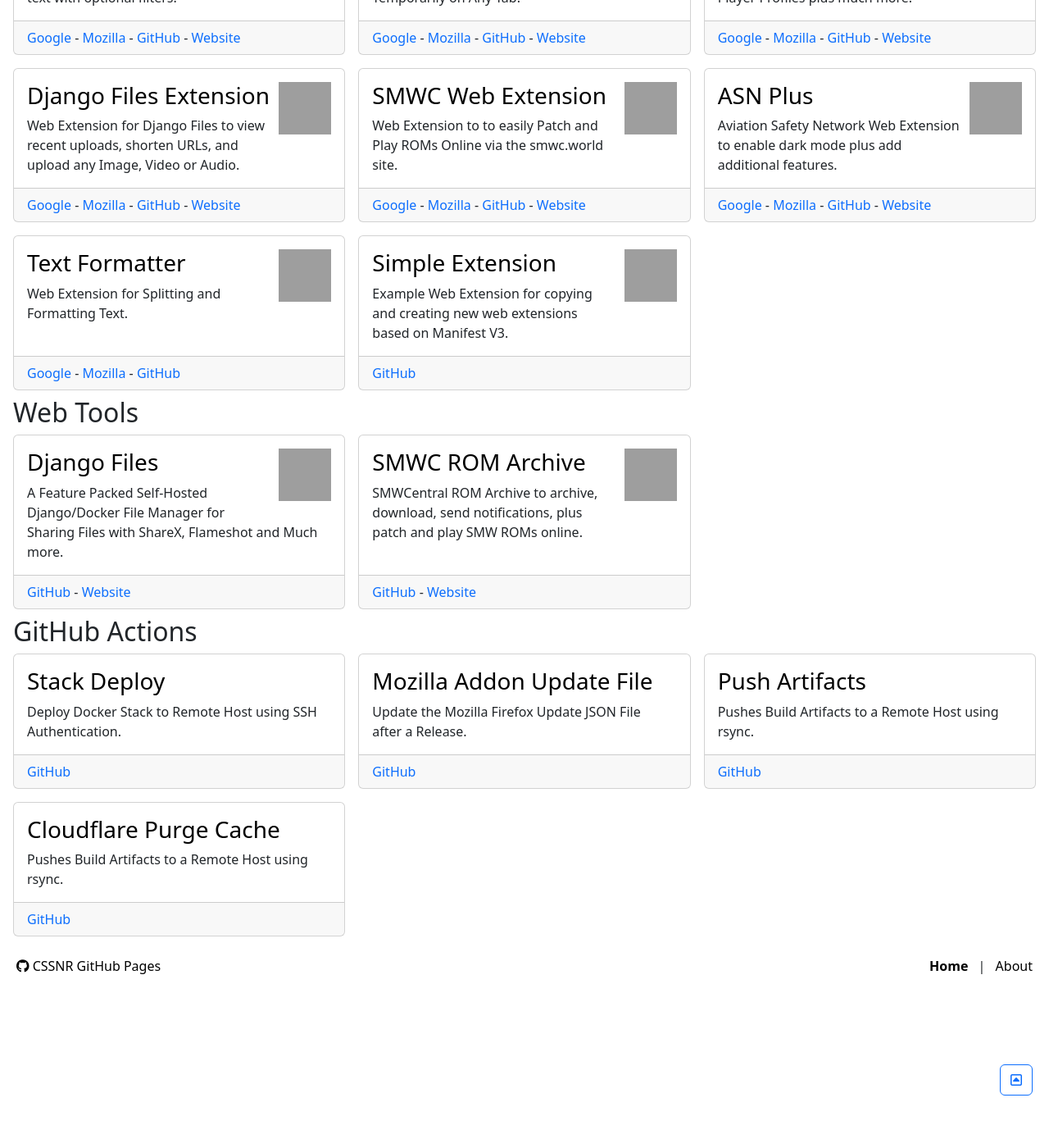
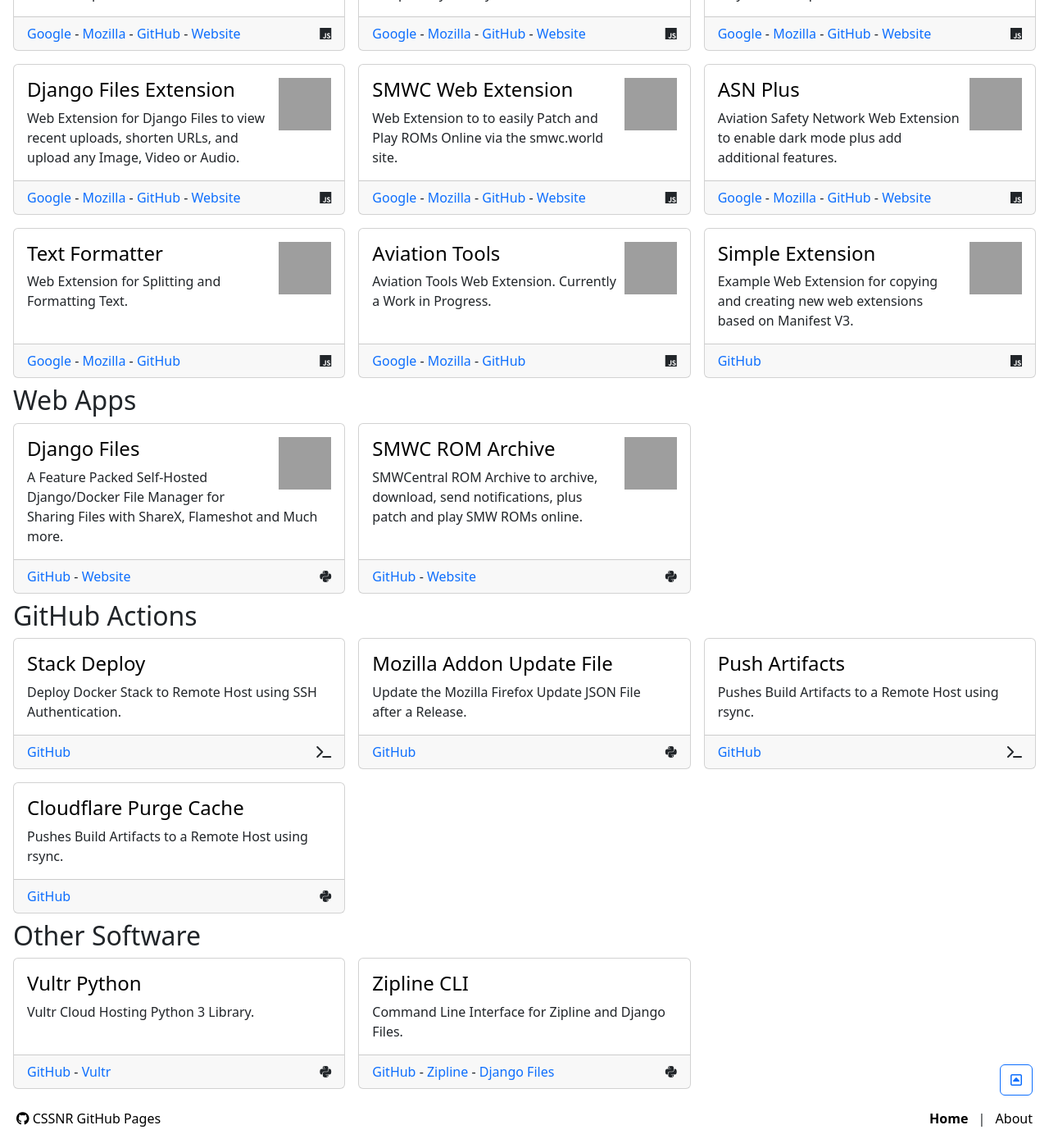
Before and after one commit to cssnr/cssnr.github.io, a Jekyll site: the page built from index.html, in a window 1280 px wide and 1400 px high, scrolled down 384 px. Shown: the whole window at 82% size. Built offline with Jekyll 4.4.1, drawn with Linux system fonts in a browser that asks for light colours; before the commit the page ends 1598 px from its top, so only the background shows below that; some of the changed text lies outside the part shown; grey boxes are pictures that could not be loaded.

Commit message:
Add Other

```diff
--- a/index.html
+++ b/index.html
@@ -7,25 +7,29 @@
 
 <h1><i class="fa-brands fa-github"></i> {{ site.site_name }}</h1>
 
+<p class="lead">
+    GitHub Pages for <a href="https://github.com/cssnr/" target="_blank" rel="noopener">CSSNR GitHub</a> projects.
+</p>
+
 <p class="">
-    Jump To:
+    Jump:
     <a class="text-decoration-none" href="#web-extensions">Web Extensions</a> |
     <a class="text-decoration-none" href="#web-apps">Web Apps</a> |
-    <a class="text-decoration-none" href="#github-actions">GitHub Actions</a>
-</p>
-
-<p class="lead">
-    GitHub Pages for <a href="https://github.com/cssnr/" target="_blank" rel="noopener">CSSNR GitHub</a> projects.
+    <a class="text-decoration-none" href="#github-actions">GitHub Actions</a> |
+    <a class="text-decoration-none" href="#other-software">Other Software</a>
 </p>
 
 <h2 id="web-extensions">Web Extensions</h2>
 <div class="row row-cols-1 row-cols-md-2 row-cols-xl-3 g-3" id="ext-container"></div>
 
-<h2 id="web-apps" class="mt-2">Web Tools</h2>
+<h2 id="web-apps" class="mt-2">Web Apps</h2>
 <div class="row row-cols-1 row-cols-md-2 row-cols-xl-3 g-3" id="apps-container"></div>
 
 <h2 id="github-actions" class="mt-2">GitHub Actions</h2>
 <div class="row row-cols-1 row-cols-md-2 row-cols-xl-3 g-3" id="actions-container"></div>
+
+<h2 id="other-software" class="mt-2">Other Software</h2>
+<div class="row row-cols-1 row-cols-md-2 row-cols-xl-3 g-3" id="other-container"></div>
 
 <div class="d-none clone">
     <div class="col info-card">
@@ -34,14 +38,17 @@
                 <div class="float-end ps-2 pb-2">
                     <a class="url-link" href="" target="_blank" rel="noopener"><img src="" class="" alt="" height="64" width="64"></a>
                 </div>
-        <h3 class="card-title">
+                <h4 class="card-title">
                     <a class="link-body-emphasis text-decoration-none url-link" href="" target="_blank" rel="noopener">Title</a>
-        </h3>
+                </h4>
                 <p class="card-text pe-2"></p>
             </div>
             <div class="card-footer"></div>
-</div> <!-- card -->
-</div> <!-- col -->
+        </div>
+    </div>
+    <i class="fa-brands fa-js" title="JavaScript"></i>
+    <i class="fa-brands fa-python" title="Python"></i>
+    <i class="fa-solid fa-terminal" title="Shell Script"></i>
 </div> <!-- d-none clone -->
 
 <script type="text/javascript" src="/js/index.js"></script>
--- a/js/index.js
+++ b/js/index.js
@@ -6,6 +6,13 @@
 const extContainer = document.getElementById('ext-container')
 const appsContainer = document.getElementById('apps-container')
 const actionsContainer = document.getElementById('actions-container')
+const otherContainer = document.getElementById('other-container')
+
+const faIcons = {
+    faPython: document.querySelector('.clone .fa-python'),
+    faJs: document.querySelector('.clone .fa-js'),
+    faShell: document.querySelector('.clone .fa-terminal'),
+}
 
 const webExtensions = [
     {
@@ -20,6 +27,7 @@
             GitHub: 'https://github.com/cssnr/link-extractor',
             Website: 'https://link-extractor.cssnr.com/',
         },
+        fa: 'faJs',
     },
     {
         name: 'Open Links in New Tab',
@@ -33,6 +41,7 @@
             GitHub: 'https://github.com/cssnr/open-links-in-new-tab',
             Website: 'https://open-links-in-new-tab.cssnr.com/',
         },
+        fa: 'faJs',
     },
     {
         name: 'PlayDrift Extension',
@@ -46,6 +55,7 @@
             GitHub: 'https://github.com/cssnr/playdrift-extension',
             Website: 'https://playdrift-extension.cssnr.com/',
         },
+        fa: 'faJs',
     },
     {
         name: 'Django Files Extension',
@@ -59,6 +69,7 @@
             GitHub: 'https://github.com/django-files/web-extension',
             Website: 'https://django-files.github.io/',
         },
+        fa: 'faJs',
     },
     {
         name: 'SMWC Web Extension',
@@ -72,6 +83,7 @@
             GitHub: 'https://github.com/cssnr/smwc-web-extension',
             Website: 'https://smwc.world/',
         },
+        fa: 'faJs',
     },
     {
         name: 'ASN Plus',
@@ -85,6 +97,7 @@
             GitHub: 'https://github.com/cssnr/asn-plus',
             Website: 'https://asn-plus.cssnr.com/',
         },
+        fa: 'faJs',
     },
     {
         name: 'Text Formatter',
@@ -96,16 +109,31 @@
             Mozilla: 'https://github.com/cssnr/text-formatter/releases/latest',
             GitHub: 'https://github.com/cssnr/text-formatter',
         },
+        fa: 'faJs',
+    },
+    {
+        name: 'Aviation Tools',
+        url: 'https://github.com/cssnr/aviation-tools',
+        icon: 'https://raw.githubusercontent.com/cssnr/aviation-tools/master/src/images/logo128.png',
+        description:
+            'Aviation Tools Web Extension. Currently a Work in Progress.',
+        links: {
+            Google: 'https://chromewebstore.google.com/detail/aviation-tools/cjjhackeogffajjndfhemgniokonimin',
+            Mozilla: 'https://github.com/cssnr/aviation-tools/releases/latest',
+            GitHub: 'https://github.com/cssnr/aviation-tools',
+        },
+        fa: 'faJs',
     },
     {
         name: 'Simple Extension',
-        url: 'https://github.com/smashedr/simple-extension/',
+        url: 'https://github.com/smashedr/simple-extension',
         icon: 'https://raw.githubusercontent.com/smashedr/simple-extension/master/src/images/logo128.png',
         description:
             'Example Web Extension for copying and creating new web extensions based on Manifest V3.',
         links: {
-            GitHub: 'https://github.com/smashedr/simple-extension/',
+            GitHub: 'https://github.com/smashedr/simple-extension',
         },
+        fa: 'faJs',
     },
 ]
 
@@ -120,6 +148,7 @@
             GitHub: 'https://github.com/django-files/django-files',
             Website: 'https://smwc.world/',
         },
+        fa: 'faPython',
     },
     {
         name: 'SMWC ROM Archive',
@@ -131,6 +160,7 @@
             GitHub: 'https://github.com/cssnr/smwc-web',
             Website: 'https://smwc.world/',
         },
+        fa: 'faPython',
     },
 ]
 
@@ -143,6 +173,7 @@
         links: {
             GitHub: 'https://github.com/cssnr/stack-deploy-action',
         },
+        fa: 'faShell',
     },
     {
         name: 'Mozilla Addon Update File',
@@ -152,6 +183,7 @@
         links: {
             GitHub: 'https://github.com/cssnr/mozilla-addon-update-action',
         },
+        fa: 'faPython',
     },
     {
         name: 'Push Artifacts',
@@ -160,6 +192,7 @@
         links: {
             GitHub: 'https://github.com/cssnr/push-artifacts-action',
         },
+        fa: 'faShell',
     },
     {
         name: 'Cloudflare Purge Cache',
@@ -168,6 +201,30 @@
         links: {
             GitHub: 'https://github.com/cssnr/cf-purge-cache-action',
         },
+        fa: 'faPython',
+    },
+]
+const otherSoftware = [
+    {
+        name: 'Vultr Python',
+        url: 'https://github.com/cssnr/vultr-python',
+        description: 'Vultr Cloud Hosting Python 3 Library.',
+        links: {
+            GitHub: 'https://github.com/cssnr/vultr-python',
+            Vultr: 'https://www.vultr.com/?ref=6905748',
+        },
+        fa: 'faPython',
+    },
+    {
+        name: 'Zipline CLI',
+        url: 'https://github.com/cssnr/zipline-cli',
+        description: 'Command Line Interface for Zipline and Django Files.',
+        links: {
+            GitHub: 'https://github.com/cssnr/zipline-cli',
+            Zipline: 'https://github.com/diced/zipline',
+            'Django Files': 'https://github.com/django-files/django-files',
+        },
+        fa: 'faPython',
     },
 ]
 
@@ -188,6 +245,10 @@
     console.debug('Add githubActions')
     for (const data of githubActions) {
         addCard(data, actionsContainer)
+    }
+    console.debug('Add githubActions')
+    for (const data of otherSoftware) {
+        addCard(data, otherContainer)
     }
 }
 
@@ -211,7 +272,7 @@
     } else {
         img.remove()
     }
-    const title = card.querySelector('h3 > a')
+    const title = card.querySelector('h4 > a')
     title.textContent = data.name
     const p = card.querySelector('p')
     p.textContent = data.description
@@ -229,5 +290,14 @@
         footer.appendChild(document.createTextNode(' - '))
     }
     footer.removeChild(footer.lastChild)
+
+    if (data.fa) {
+        const div = document.createElement('div')
+        console.info('data.fa:', data.fa)
+        const icon = faIcons[data.fa].cloneNode(true)
+        div.appendChild(icon)
+        div.style.float = 'right'
+        footer.appendChild(div)
+    }
     parent.appendChild(card)
 }
```
Lines whose indentation alone changed are shown as unchanged.
